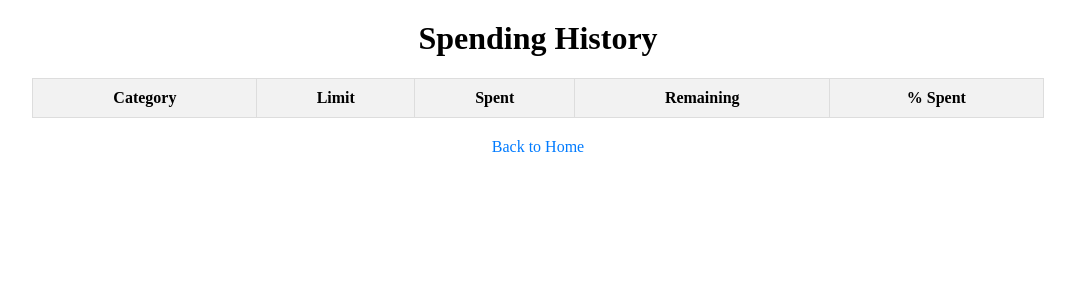
After one commit to 13each/Fin-manager, a Flask app: page /history in a window 1280 px wide. The commit adds this page. Shown: the top 300 px of the page, without its empty margins (102-1177 px from the left). Run offline with Flask 3, Linux system fonts and the light colour scheme; the visitor is signed in with stand-in values (Sample User, id 1); data comes from the database, SQL or seed files in the repository; lists and menus that the app fills with data are empty.

Commit message:
Added history type of diagram and fixed negative spendings. Added undo spending

```diff
--- a/app/routes.py
+++ b/app/routes.py
@@ -1,8 +1,7 @@
 import sqlite3
-from flask import Blueprint, render_template, request, redirect, url_for, session, flash
+from flask import Blueprint, render_template, request, redirect, url_for, session, flash, jsonify
 from app.models import get_user_by_email, update_categories, get_categories
 import bcrypt
-import json
 
 routes = Blueprint('routes', __name__)
 
@@ -106,9 +105,15 @@ def add_spending():
             flash("Invalid amount value", "error")
             return redirect(url_for('routes.add_spending'))
 
+        if amount < 0:
+            flash("Spending amount cannot be negative", "error")
+            return redirect(url_for('routes.add_spending'))
+
         if category not in categories:
             flash(f"Category {category} does not exist!", "error")
             return redirect(url_for('routes.add_spending'))
+
+        session['last_spending'] = {'category': category, 'amount': amount}
 
         categories[category]['spent'] += amount
         update_categories(session['user_email'], categories)
@@ -116,6 +121,7 @@ def add_spending():
         return redirect(url_for('routes.add_spending'))
 
     return render_template('add_spending.html', categories=categories)
+
 
 @routes.route('/spending-chart')
 def spending_chart():
@@ -155,3 +161,35 @@ def spending_chart():
     }
 
     return render_template('spending_chart.html', chart_data=chart_data)
+
+
+@routes.route('/history')
+def history():
+    if 'user_email' not in session:
+        return redirect(url_for('routes.login'))
+
+    categories = get_categories(session['user_email'])
+    return render_template('history.html', categories=categories)
+
+
+
+@routes.route('/undo-spending-ajax', methods = ['POST'])
+def undo_spending_ajax():
+    if 'user_email' not in session:
+        return jsonify({"status": "error", "message": "Not logged in"}), 403
+
+    last_spending = session['last_spending']
+    if not last_spending:
+        return jsonify({"status": "error", "message": "No spending to undo"}), 400
+
+    category = last_spending.get('category')
+    amount = last_spending.get('amount', 0)
+    categories = get_categories(session['user_email'])
+
+    if category in categories:
+        categories[category]['spent'] = max(categories[category]['spent'] - amount, 0)
+        update_categories(session['user_email'], categories)
+        session.pop('last_spending', None)
+        return jsonify({"status": "success", "message": "Last spending undone successfully"})
+    else:
+        return jsonify({"status": "error", "message": "Category not found, cannot undo"}), 400
--- /dev/null
+++ b/app/templates/history.html
@@ -0,0 +1,63 @@
+<!DOCTYPE html>
+<html lang="en">
+<head>
+  <meta charset="UTF-8">
+  <title>Spending History</title>
+  <style>
+    table {
+      border-collapse: collapse;
+      width: 80%;
+      margin: 20px auto;
+    }
+    th, td {
+      border: 1px solid #ddd;
+      padding: 10px;
+      text-align: center;
+    }
+    th {
+      background-color: #f2f2f2;
+    }
+    h1 {
+      text-align: center;
+      margin-top: 20px;
+    }
+    a {
+      display: block;
+      text-align: center;
+      margin-top: 20px;
+      text-decoration: none;
+      color: #007BFF;
+    }
+  </style>
+</head>
+<body>
+  <h1>Spending History</h1>
+  <table>
+    <thead>
+      <tr>
+        <th>Category</th>
+        <th>Limit</th>
+        <th>Spent</th>
+        <th>Remaining</th>
+        <th>% Spent</th>
+      </tr>
+    </thead>
+    <tbody>
+      {% for category, data in categories.items() %}
+        {% set limit = data['limit'] %}
+        {% set spent = data['spent'] %}
+        {% set remaining = limit - spent %}
+        {% set percent = (spent / limit * 100) if limit > 0 else 0 %}
+      <tr>
+        <td>{{ category }}</td>
+        <td>{{ limit }}</td>
+        <td>{{ spent }}</td>
+        <td>{{ remaining }}</td>
+        <td>{{ percent | round(1) }}%</td>
+      </tr>
+      {% endfor %}
+    </tbody>
+  </table>
+  <a href="{{ url_for('routes.home') }}">Back to Home</a>
+</body>
+</html>
```
Also changed, not shown: app/templates/add_spending.html (+42 -7 lines).
